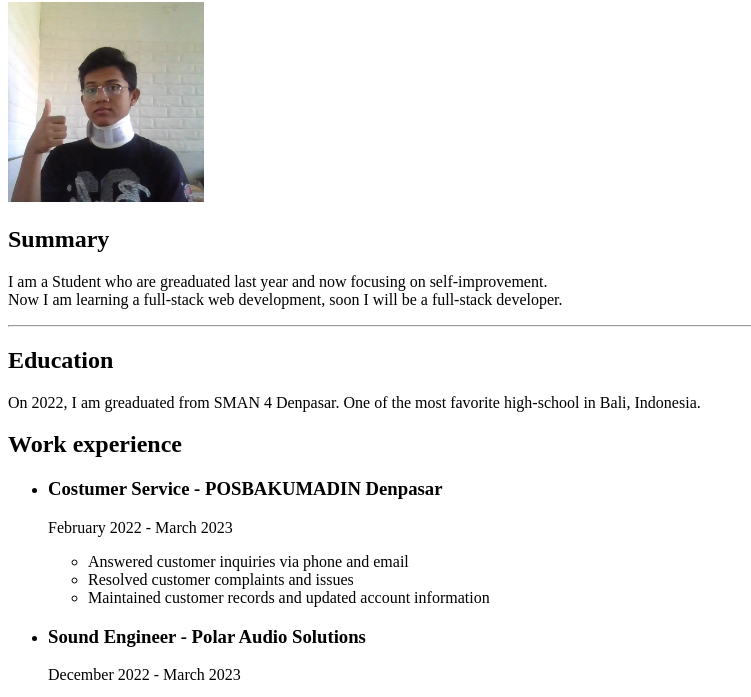
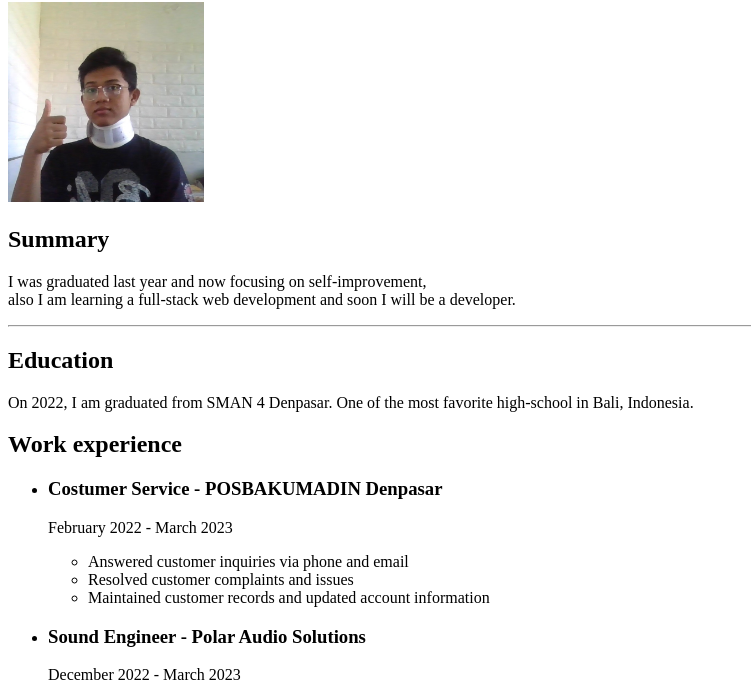
Before and after one commit to TurizCode/capstone-portfolio, a plain HTML site: page index.html in a window 1280 px wide. Shown: the part 78-775 px from the top of the page, without its empty margins (0-751 px from the left). Drawn offline with Linux system fonts and the light colour scheme.

Commit message:
Update index.html

```diff
--- a/index.html
+++ b/index.html
@@ -9,12 +9,12 @@
     <img src="./assets/images/mypict.jpg" height="200" alt="Rizki's picture" />
     <h2>Summary</h2>
     <p>
-        I am a Student who are greaduated last year and now focusing on self-improvement.<br />
-        Now I am learning a full-stack web development, soon I will be a full-stack developer.
+        I was graduated last year and now focusing on self-improvement,<br />
+        also I am learning a full-stack web development and soon I will be a developer.
     </p>
     <hr />
     <h2>Education</h2>
-    <p>On 2022, I am greaduated from SMAN 4 Denpasar. One of the most favorite high-school in Bali, Indonesia. </p>
+    <p>On 2022, I am graduated from SMAN 4 Denpasar. One of the most favorite high-school in Bali, Indonesia. </p>
     <h2>Work experience</h2>
     <ul>
         <li><h3>Costumer Service - POSBAKUMADIN Denpasar</h3></li>
```
